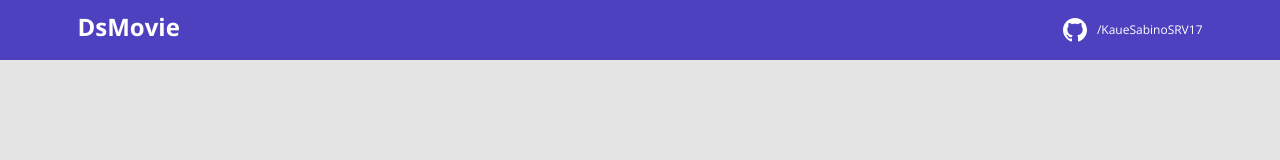
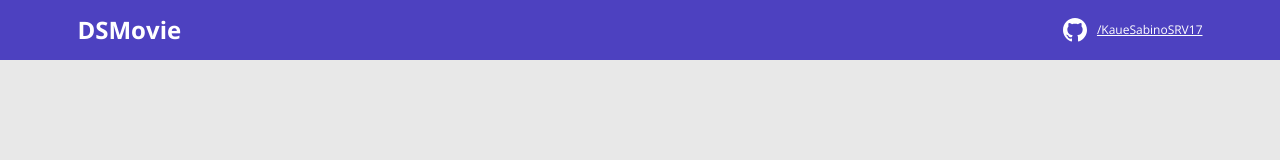
Before and after one commit to KaueSabinoSRV17/SemanaSpringReact-DevSuperior, a React (Create React App) app in the folder frontend/: page / in a window 1280 px wide. Shown: the top 160 px of the page. Built offline with nearby package versions, Linux system fonts and the light colour scheme.

Commit message:
Navbar padronizada

```diff
--- a/frontend/src/components/NavBar/index.tsx
+++ b/frontend/src/components/NavBar/index.tsx
@@ -7,9 +7,9 @@ function NavBar() {
     <header>
     <nav className="container">
         <div className="dsmovie-nav-content">
-              <h1>DsMovie</h1>
-              <a href="github.com/KaueSabinoSRV17">
-                  <div className="dsmovie-nav-contact">
+            <h1>DSMovie</h1>
+            <a href="https://github.com/KaueSabinoSRV17" target="_blank" rel="noreferrer">
+                <div className="dsmovie-contact-container">
                     <GitHubIcon />
                     <p className="dsmovie-contact-link">/KaueSabinoSRV17</p>
                 </div>
--- a/frontend/src/components/NavBar/styles.css
+++ b/frontend/src/components/NavBar/styles.css
@@ -1,28 +1,28 @@
 header {
+    height: 6rem;
     background-color: var(--color-primary);
-    height: 6rem;
-    color: #fff;
     display: flex;
     align-items: center;
 }
 
-a, a:hover {
+header a {
     color: #fff;
-    text-decoration: none;
-}
-
-header h1 {
-    font-size: 2.4rem;
-    font-weight: 700;
 }
 
 .dsmovie-nav-content {
     display: flex;
+    align-items: center;
     justify-content: space-between;
-    align-items: center;
+    color: #fff;
 }
 
-.dsmovie-nav-contact {
+.dsmovie-nav-content h1 {
+    font-size: 2.4rem;
+    margin: 0;
+    font-weight: 700;
+}
+
+.dsmovie-contact-container {
     display: flex;
     align-items: center;
 }
--- a/frontend/src/index.css
+++ b/frontend/src/index.css
@@ -13,7 +13,7 @@
 }
 
 html, body {
-    background-color: #E5E5E5;
+    background-color: #E8E8E8;
 }
 
 a, a:hover {
```
Lines whose indentation alone changed are shown as unchanged.
